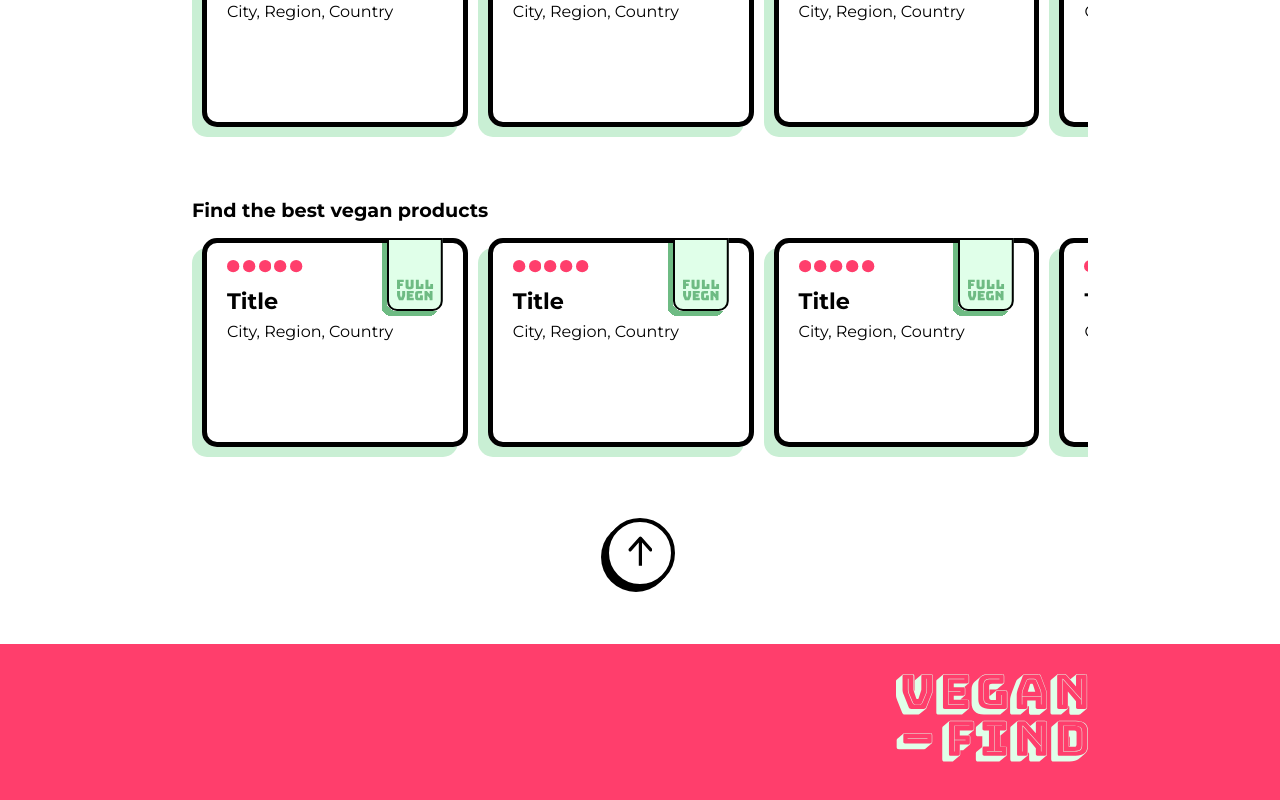
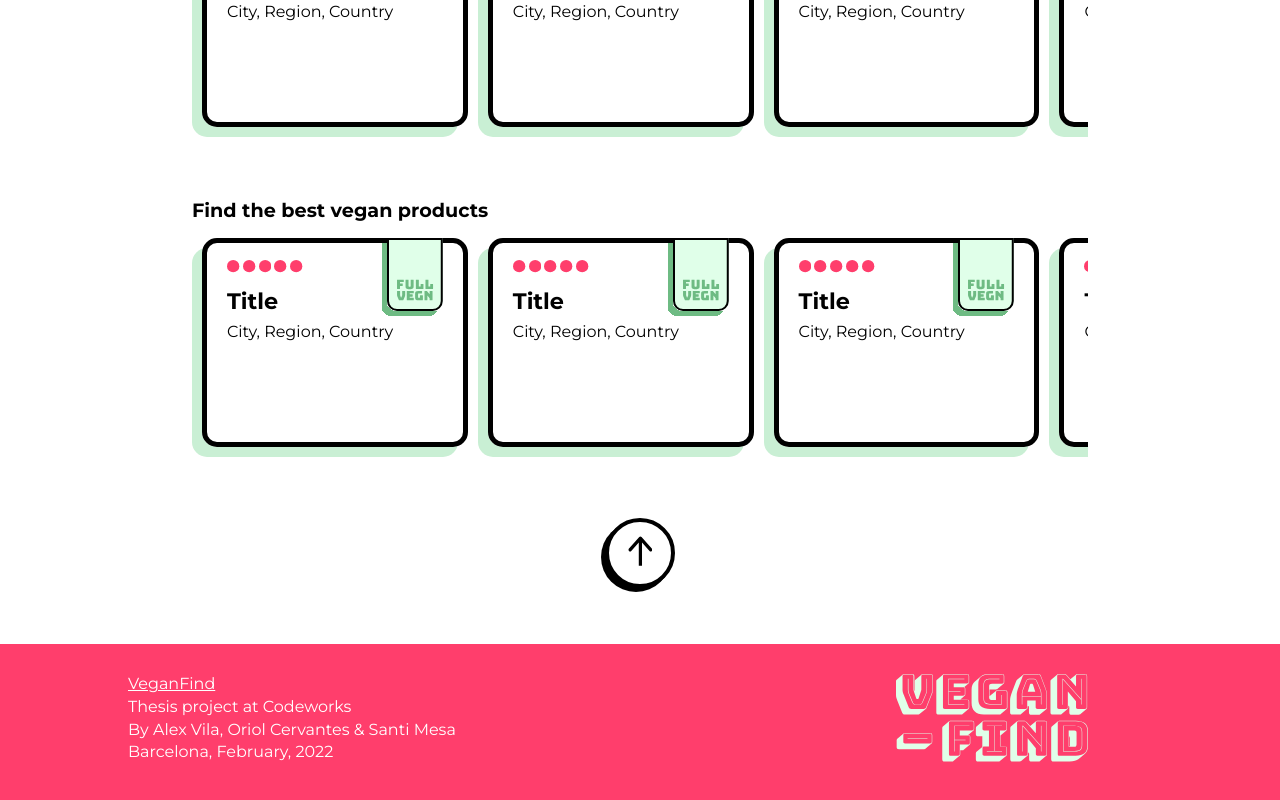
Before and after one commit to LeoEmVee/vegnfind-client, a Next.js app: page / in a window 1280 px wide. Shown: the part 937-1737 px from the top of the page. Built offline with nearby package versions, Linux system fonts and the light colour scheme; no server answers; a web font is replaced by a local one.

Commit message:
Add text to footer for styles testing

```diff
--- a/src/components/footer/footer.module.css
+++ b/src/components/footer/footer.module.css
@@ -11,3 +11,20 @@
   right: 15%;
   width: 15vw;
 }
+
+.footertext {
+  position: absolute;
+  font-family: 'Montserrat', sans-serif;
+  top: 15%;
+  left: 10%;
+  width: 30vw;
+  color: white;
+}
+
+.footertext .footertexttitle {
+  text-decoration: underline;
+}
+
+.footertext div {
+  margin-bottom: 1%;
+}
--- a/src/components/footer/footer.tsx
+++ b/src/components/footer/footer.tsx
@@ -5,6 +5,14 @@ import FooterLogo from '../../assets/logos/logo-twoliner-green.svg';
 function Footer() {
   return (
     <div className={styles.footerwrap}>
+      <div className={styles.footertext}>
+        <div className={styles.footertexttitle}>
+          <div>VeganFind</div>
+        </div>
+        <div>Thesis project at Codeworks</div>
+        <div>By Alex Vila, Oriol Cervantes & Santi Mesa</div>
+        <div>Barcelona, February, 2022</div>
+      </div>
       <FooterLogo className={styles.footerlogo} />
     </div>
   );
```
